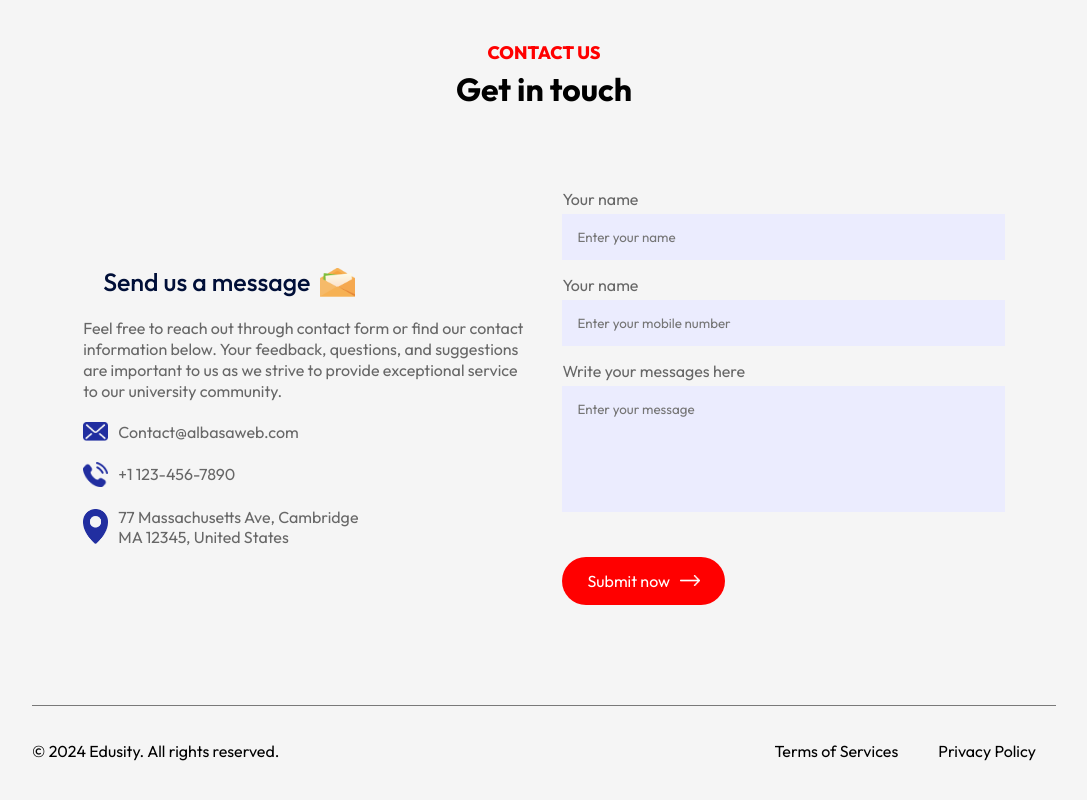
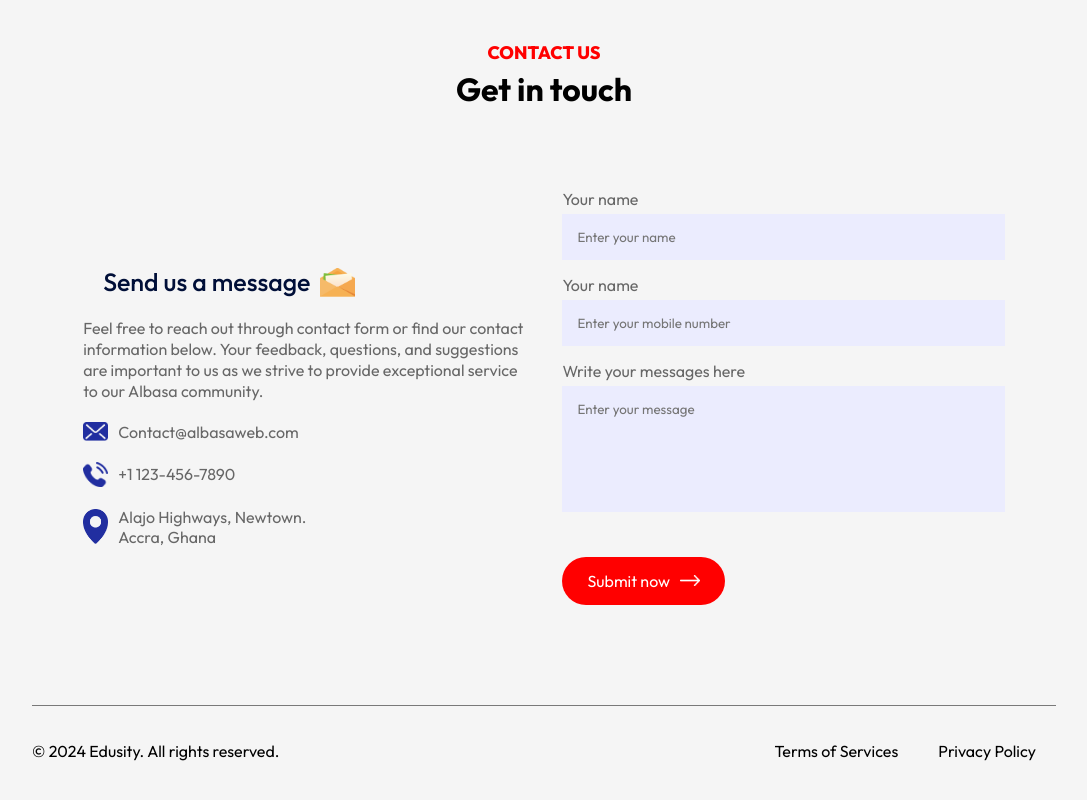
Before and after one commit to zsulley58/albasaweb.com, a React (Vite) app: page / in a window 1280 px wide. Shown: the part 4805-5605 px from the top of the page, without its empty margins (96-1183 px from the left). Built offline with nearby package versions, Linux system fonts and the light colour scheme.

Commit message:
Committing the changes on contact

```diff
--- a/src/Components/Contact/Contact.jsx
+++ b/src/Components/Contact/Contact.jsx
@@ -43,7 +43,7 @@ const Contact = () => {
           Feel free to reach out through contact form or find our contact
           information below. Your feedback, questions, and suggestions are
           important to us as we strive to provide exceptional service to our
-          university community.
+          Albasa community.
         </p>
         <ul>
           <li>
@@ -56,9 +56,9 @@ const Contact = () => {
           </li>
           <li>
             <img src={location_icon} alt="" />
-            77 Massachusetts Ave, Cambridge
+            Alajo Highways, Newtown.
             <br />
-            MA 12345, United States
+            Accra, Ghana
           </li>
         </ul>
       </div>
```
